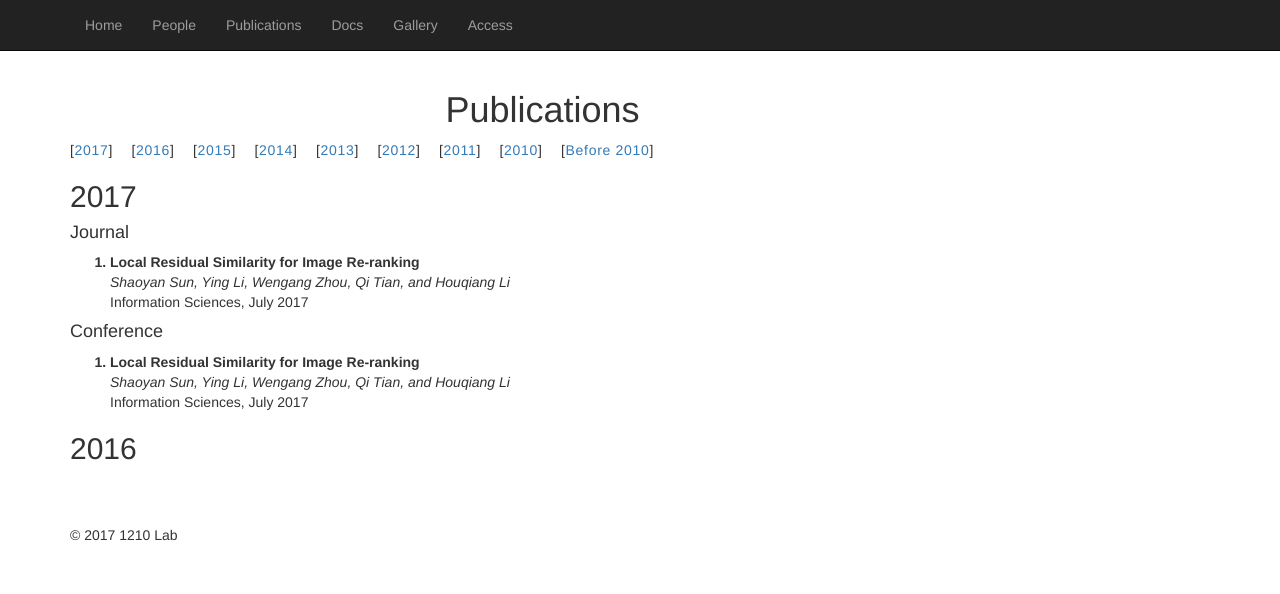
After one commit to ustc-mcc/lab_website, a Django app: page /publications/ in a window 1280 px wide. The commit adds this page. Shown: the top 594 px of the page. Run offline with Django 3.2, Linux system fonts and the light colour scheme; some libraries are stand-ins or nearby versions.

Commit message:
add framework for publication page

```diff
--- a/lab_website/templates/access.html
+++ b/lab_website/templates/access.html
@@ -24,6 +24,7 @@
 				<ul class="nav navbar-nav">
 					<li><a href="/home">Home</a>
 					<li><a href="/people">People</a>
+					<li><a href="/publications">Publications</a>
 					<li><a href="/docs">Docs</a>
 					<li><a href="/gallery">Gallery</a>
 					<li><a href="/access">Access</a>
--- a/lab_website/templates/docs.html
+++ b/lab_website/templates/docs.html
@@ -24,6 +24,7 @@
 				<ul class="nav navbar-nav">
 					<li><a href="/home">Home</a>
 					<li><a href="/people">People</a>
+					<li><a href="/publications">Publications</a>
 					<li><a href="/docs">Docs</a>
 					<li><a href="/gallery">Gallery</a>
 					<li><a href="/access">Access</a>
--- a/lab_website/templates/gallery.html
+++ b/lab_website/templates/gallery.html
@@ -26,6 +26,7 @@
 				<ul class="nav navbar-nav">
 					<li><a href="/home">Home</a>
 					<li><a href="/people">People</a>
+					<li><a href="/publications">Publications</a>
 					<li><a href="/docs">Docs</a>
 					<li><a href="/gallery">Gallery</a>
 					<li><a href="/access">Access</a>
--- a/lab_website/templates/gallery_1.html
+++ b/lab_website/templates/gallery_1.html
@@ -26,6 +26,7 @@
 				<ul class="nav navbar-nav">
 					<li><a href="/home">Home</a>
 					<li><a href="/people">People</a>
+					<li><a href="/publications">Publications</a>
 					<li><a href="/docs">Docs</a>
 					<li><a href="/gallery">Gallery</a>
 					<li><a href="/access">Access</a>
--- a/lab_website/templates/gallery_2.html
+++ b/lab_website/templates/gallery_2.html
@@ -26,6 +26,7 @@
 				<ul class="nav navbar-nav">
 					<li><a href="/home">Home</a>
 					<li><a href="/people">People</a>
+					<li><a href="/publications">Publications</a>
 					<li><a href="/docs">Docs</a>
 					<li><a href="/gallery">Gallery</a>
 					<li><a href="/access">Access</a>
--- a/lab_website/templates/gallery_3.html
+++ b/lab_website/templates/gallery_3.html
@@ -26,6 +26,7 @@
 				<ul class="nav navbar-nav">
 					<li><a href="/home">Home</a>
 					<li><a href="/people">People</a>
+					<li><a href="/publications">Publications</a>
 					<li><a href="/docs">Docs</a>
 					<li><a href="/gallery">Gallery</a>
 					<li><a href="/access">Access</a>
--- a/lab_website/templates/gallery_4.html
+++ b/lab_website/templates/gallery_4.html
@@ -26,6 +26,7 @@
 				<ul class="nav navbar-nav">
 					<li><a href="/home">Home</a>
 					<li><a href="/people">People</a>
+					<li><a href="/publications">Publications</a>
 					<li><a href="/docs">Docs</a>
 					<li><a href="/gallery">Gallery</a>
 					<li><a href="/access">Access</a>
--- a/lab_website/templates/home.html
+++ b/lab_website/templates/home.html
@@ -24,6 +24,7 @@
 				<ul class="nav navbar-nav">
 					<li><a href="/">Home</a>
 					<li><a href="/people">People</a>
+					<li><a href="/publications">Publications</a>
 					<li><a href="/docs">Docs</a>
 					<li><a href="/gallery">Gallery</a>
 					<li><a href="/access">Access</a>
@@ -36,7 +37,7 @@
 	<!-- 网页内容 -->
 	<div class="container">
 		<div class="row">
-			<div class="col-md-7">
+			<div class="col-md-10">
 			 <h2>Welcome to 1210 Lab!</h2>
 			 <p>[介绍实验室]</p>
 
--- a/lab_website/templates/people.html
+++ b/lab_website/templates/people.html
@@ -24,6 +24,7 @@
 				<ul class="nav navbar-nav">
 					<li><a href="/home">Home</a>
 					<li><a href="/people">People</a>
+					<li><a href="/publications">Publications</a>
 					<li><a href="/docs">Docs</a>
 					<li><a href="/gallery">Gallery</a>
 					<li><a href="/access">Access</a>
--- /dev/null
+++ b/lab_website/templates/publications.html
@@ -0,0 +1,127 @@
+<!DOCTYPE html>
+<html lang="en">
+<head>
+	{% load staticfiles %}
+	<meta charset="utf-8">
+	<title>Links</title>
+
+	<link rel="stylesheet" href="{% static "css/bootstrap.min.css" %}">
+	<link rel="stylesheet" href="{% static "css/index.css" %}">
+	<style type="text/css">
+		div.topshootbar {
+		    margin: 0px 0px 0px 0px;
+		    padding: 0px;
+/*		    border: solid #3399FF;*/
+		    border-width: 0px 0px 1px 1px;
+		    letter-spacing: 0.05em;
+		    font-size: 100%;
+		}
+		ol {
+			font-weight: bold;
+		}
+		em {
+			font-weight: normal;
+		}
+		.paper-proceeding {
+			font-weight: normal;
+		}
+	</style>
+</head>
+<body>
+	<!-- 导航条 -->
+	<div class="navbar navbar-inverse navbar-fixed-top" role="navagtion">
+		<div class="container">
+			<div class="navbar-header">
+				<button type="button" class="navbar-toggle collapsed" data-toggle="collapse" data-target="#collapse-1">
+					<span class="icon-bar"></span>
+					<span class="icon-bar"></span>
+					<span class="icon-bar"></span>
+				</button>
+
+			</div>
+			<div class="collapse navbar-collapse" id="collapse-1">
+				<ul class="nav navbar-nav">
+					<li><a href="/home">Home</a>
+					<li><a href="/people">People</a>
+					<li><a href="/publications">Publications</a>
+					<li><a href="/docs">Docs</a>
+					<li><a href="/gallery">Gallery</a>
+					<li><a href="/access">Access</a>
+				</ul>
+			</div>
+		</div>
+	</div>
+	<!-- 导航条 -->
+
+	<!-- 网页内容 -->
+	<div class="container">
+		<div class="row">
+			<div class="col-md-10">
+			 <h1 align="center">Publications</h1>
+			 <div class="topshootbar">
+				 [<a href="#2017">2017</a>]&nbsp;&nbsp;&nbsp;
+				 [<a href="#2016">2016</a>]&nbsp;&nbsp;&nbsp;
+				 [<a href="#2015">2015</a>]&nbsp;&nbsp;&nbsp;
+				 [<a href="#2014">2014</a>]&nbsp;&nbsp;&nbsp;
+				 [<a href="#2013">2013</a>]&nbsp;&nbsp;&nbsp;
+				 [<a href="#2012">2012</a>]&nbsp;&nbsp;&nbsp;
+				 [<a href="#2011">2011</a>]&nbsp;&nbsp;&nbsp;
+				 [<a href="#2010">2010</a>]&nbsp;&nbsp;&nbsp;
+				 [<a href="#before2010">Before 2010</a>]
+			 </div>
+			 <h2 id="2017">2017</h2>
+			 	<h4>Journal</h4>
+			 		<ol>
+			 			<li><div>
+		 					<strong>
+				 				Local Residual Similarity for Image Re-ranking
+				 			</strong><br>
+				 			<em>
+				 				Shaoyan Sun, Ying Li, Wengang Zhou, Qi Tian, and Houqiang Li
+				 			</em>
+				 			<p class="paper-proceeding">
+				 				Information Sciences, July 2017
+				 			</p>
+					 	</div></li>
+
+
+			 		</ol>
+
+			 	<h4>Conference</h4>
+					<ol>
+			 			<li><div>
+		 					<strong>
+				 				Local Residual Similarity for Image Re-ranking
+				 			</strong><br>
+				 			<em>
+				 				Shaoyan Sun, Ying Li, Wengang Zhou, Qi Tian, and Houqiang Li
+				 			</em>
+				 			<p class="paper-proceeding">
+				 				Information Sciences, July 2017
+				 			</p>
+					 	</div></li>
+
+
+			 		</ol>
+
+			 <h2 id="2016">2016</h2>
+			</div>
+		</div>
+	</div>
+	<!-- 网页内容 -->
+
+	<!-- 页面底部版权声明 -->
+	<div class="container">
+		<footer class="footer">
+			<p>&copy; 2017 1210 Lab</p>
+		</footer>
+	</div>
+	<!-- 页面底部版权声明 -->
+
+	<!-- Js 文件 -->
+	<script src="{% static "js/jquery.min.js" %}"></script>
+	<script src="{% static "js/bootstrap.min.js" %}"></script>
+	<!-- Js 文件 -->
+	<!-- Js 文件 -->
+</body>
+</html>
--- a/lab_website/urls.py
+++ b/lab_website/urls.py
@@ -30,6 +30,6 @@ urlpatterns = [
     url(r'^docs/$', views.docs),
     url(r'^gallery/$', views.gallery),
     url(r'^gallery/(?P<page>\d{1,3})$', views.gallery),
-    url(r'^links/$', views.links),
+    url(r'^publications/$', views.publications),
     url(r'^access/$', views.access),
 ] + static(settings.MEDIA_URL, document_root=settings.MEDIA_ROOT)
--- a/lab_website/views.py
+++ b/lab_website/views.py
@@ -15,8 +15,8 @@ def gallery(request, page=None):
 		return render(request, 'gallery_'+str(page)+'.html')
 	return render(request, 'gallery.html')
 
-def links(request):
-	return render(request, 'links.html')
+def publications(request):
+	return render(request, 'publications.html')
 
 def access(request):
 	return render(request, 'access.html')
```
Also changed, not shown: lab_website/templates/links.html (deleted, +0 -60 lines).
